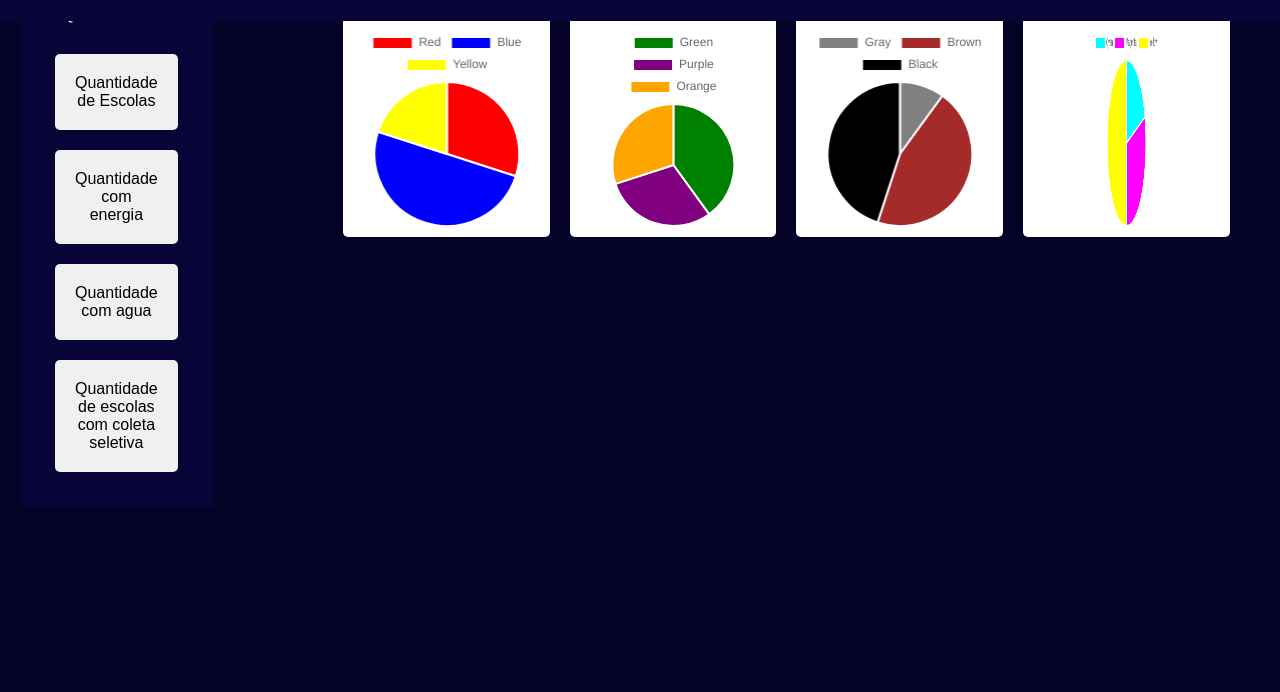
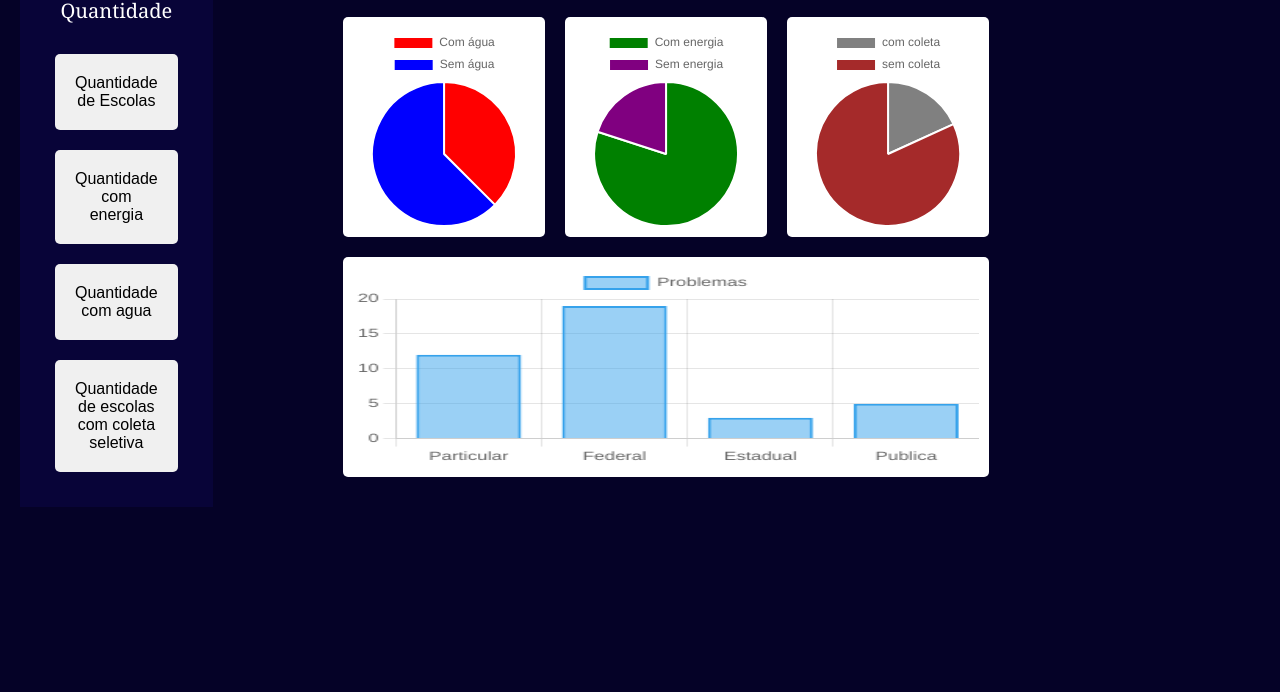
Before and after one commit to eliasjunniior/Dash_Pi2, a plain HTML site: page Dash/dash.html in a window 1280 px wide. Shown: the part 108-800 px from the top of the page. Drawn offline with nearby package versions, Linux system fonts and the light colour scheme.

Commit message:
Update dash.html

```diff
--- a/Dash/dash.html
+++ b/Dash/dash.html
@@ -7,9 +7,6 @@
     <link rel="stylesheet" href="css/style.css">
 </head>
 <body>
-    <div class="header">
-        <h1>Dashboard</h1>
-    </div>
     <div class="main">
     <div class="sidebar">
         <p>Quantidade</p>
@@ -37,40 +34,59 @@
             <div id="grafico4"><canvas id="chart4"></canvas></div>
         </div>
     </div>
+    <div class="graficoline">
+        <div id="grafico5"><canvas id="chart5"></canvas></div>
+    </div>
+
+
+
+
         <script src="https://cdn.jsdelivr.net/npm/chart.js"></script>
         <script>
             // Dados para os gráficos
             var data1 = {
-                labels: ['Red', 'Blue', 'Yellow'],
+                labels: ['Com água', 'Sem água'],
                 datasets: [{
-                    data: [30, 50, 20],
-                    backgroundColor: ['red', 'blue', 'yellow']
+                    data: [30, 50],
+                    backgroundColor: ['red', 'blue']
                 }]
             };
 
             var data2 = {
-                labels: ['Green', 'Purple', 'Orange'],
+                labels: ['Com energia', 'Sem energia'],
                 datasets: [{
-                    data: [40, 30, 30],
-                    backgroundColor: ['green', 'purple', 'orange']
+                    data: [40, 10],
+                    backgroundColor: ['green', 'purple']
                 }]
             };
 
             var data3 = {
-                labels: ['Gray', 'Brown', 'Black'],
+                labels: ['com coleta', 'sem coleta'],
                 datasets: [{
-                    data: [10, 45, 45],
-                    backgroundColor: ['gray', 'brown', 'black']
+                    data: [10, 45],
+                    backgroundColor: ['gray', 'brown']
                 }]
             };
+            const ctx = document.getElementById('chart4');
 
-            var data4 = {
-                labels: ['Cyan', 'Magenta', 'Yellow'],
+                new Chart(ctx, {
+                type: 'bar',
+                data: {
+                    labels: ['Particular', 'Federal', 'Estadual', 'Publica'],
                     datasets: [{
-                    data: [20, 30, 50],
-                    backgroundColor: ['cyan', 'magenta', 'yellow']
+                    label: 'Problemas',
+                    data: [12, 19, 3, 5],
+                    borderWidth: 2
                     }]
-            };
+                },
+                options: {
+                    scales: {
+                    y: {
+                        beginAtZero: true
+                    }
+                    }
+                }
+                });
 
             // Opções globais para os gráficos
             var options = {
```
Lines whose indentation alone changed are shown as unchanged.
